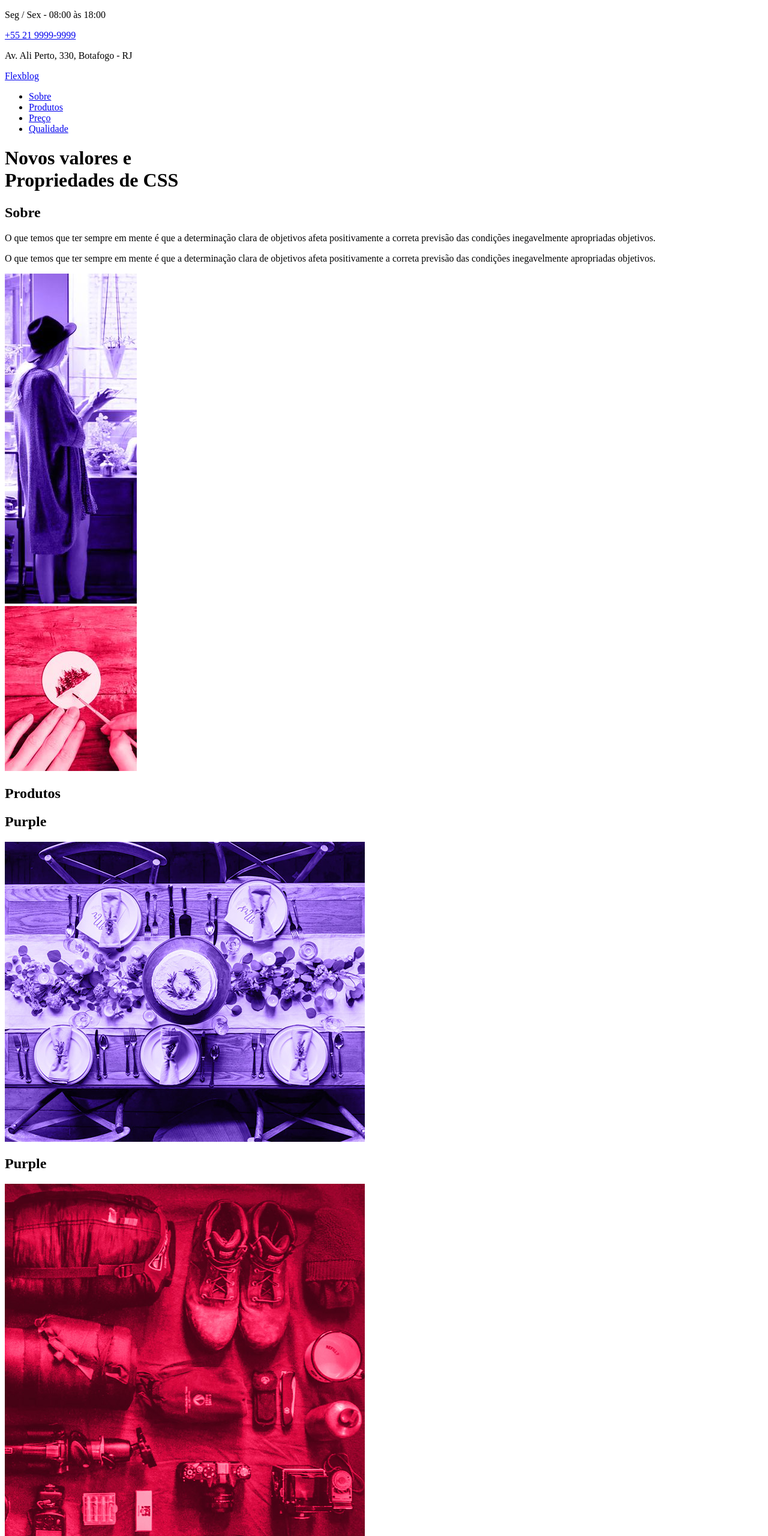
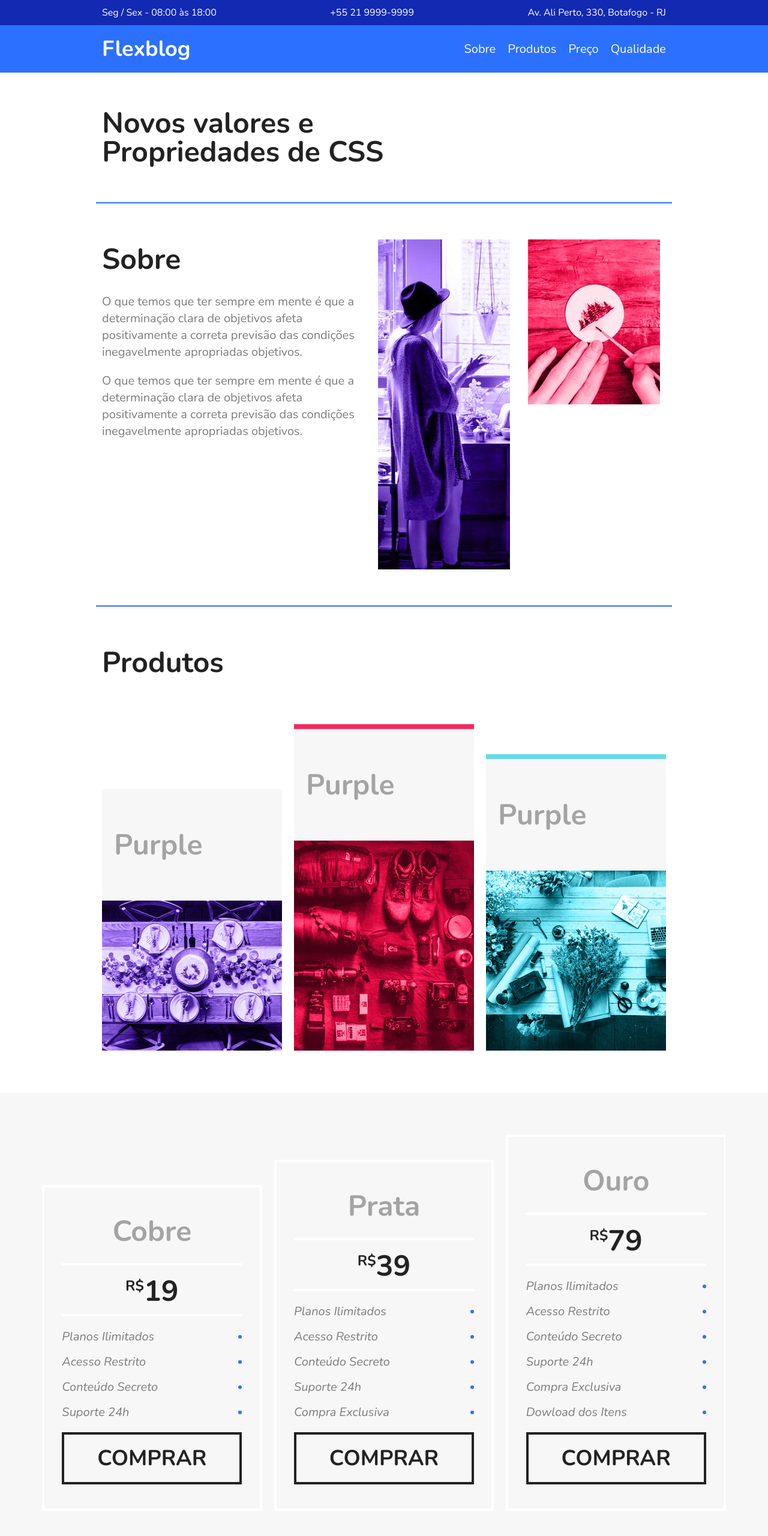
Before and after one commit to emanuellyogg/flexblog-curso-flexbox, a plain HTML site: page index.html in a window 1280 px wide. Shown: the top 2560 px of the page at 60% size. Drawn offline with nearby package versions, Linux system fonts and the light colour scheme.

Commit message:
style: aplicado estilo flexbox

```diff
--- a/css/style.css
+++ b/css/style.css
@@ -0,0 +1,411 @@
+body,
+h1,
+h2,
+p,
+ul,
+li,
+a {
+  margin: 0px;
+  padding: 0px;
+}
+
+body {
+  font-family: "Nunito", Arial, Helvetica, sans-serif;
+  color: #222222;
+}
+
+ul {
+  list-style: none;
+}
+
+a {
+  text-decoration: none;
+}
+
+img {
+  display: block;
+  max-width: 100%; /*Aqui vai fazer a imagem aumentar até o seu limite de qualidade e vai diminuir conforme o tam da tela*/
+}
+
+* {
+  box-sizing: border-box;
+}
+
+/* Superinfo */
+
+.superinfo-bg {
+  background: #122ab2;
+  color: white;
+}
+
+.superinfo {
+  max-width: 960px;
+  margin: 0 auto;
+  display: flex;
+  justify-content: space-between;
+  flex-wrap: wrap;
+  padding-top: 10px;
+}
+
+.superinfo p,
+.superinfo a {
+  margin: 0 10px 10px 10px;
+}
+
+.superinfo a {
+  color: white;
+}
+
+/* Menu */
+
+.menu-bg {
+  background: #2c70ff;
+}
+
+.menu {
+  max-width: 960px;
+  margin: 0 auto;
+  padding: 15px 0;
+  display: flex;
+  flex-wrap: wrap;
+  justify-content: space-between;
+  align-items: center;
+}
+
+.menu a {
+  color: white;
+}
+
+.menu-logo a {
+  font-size: 2.25em;
+  font-weight: bold;
+  margin: 0 10px;
+}
+
+.menu-nav ul {
+  display: flex;
+  flex-wrap: wrap;
+}
+
+.menu-nav a {
+  font-size: 1.25em;
+  display: block;
+  padding: 10px;
+}
+
+.menu-nav a:hover {
+  color: #122ab2;
+}
+
+/* Introdução  */
+
+.introducao {
+  font-size: 3em;
+  line-height: 1;
+  max-width: 960px;
+  margin: 0 auto;
+  padding: 60px 10px;
+}
+
+/* Sobre */
+
+.sobre {
+  border-top: 2px solid #2c70ff;
+  border-bottom: 2px solid #2c70ff;
+  max-width: 960px;
+  margin: 0 auto;
+  padding: 60px 0;
+  display: flex;
+  flex-wrap: wrap;
+}
+
+.sobre-info {
+  flex: 2 1 300px;
+  margin: 0 10px;
+}
+
+.sobre-info h1 {
+  font-size: 3em;
+  margin-bottom: 0.5em;
+}
+
+.sobre-info p {
+  font-size: 1.25em;
+  line-height: 1.4;
+  margin-bottom: 1em;
+  color: #7c7c7c;
+}
+
+.sobre-img {
+  flex: 1 1 160px;
+  margin: 0 10px;
+}
+
+/* Produtos */
+
+.produtos {
+  max-width: 960px;
+  margin: 60px auto;
+}
+
+.produtos h1 {
+  font-size: 3em;
+  margin: 0 10px 60px 10px;
+}
+
+.produtos-container {
+  display: flex;
+  flex-wrap: wrap;
+  align-items: flex-end;
+}
+
+.produtos-item {
+  flex: 1 1 175px;
+  margin: 10px;
+}
+
+.produtos-item h2 {
+  font-size: 3em;
+  color: #a4a4a4;
+  background: #f7f7f7;
+  padding: 60px 20px;
+}
+
+.puple {
+  border-top: 8px solid #ae81ff;
+}
+
+.pink {
+  border-top: 8px solid #f9265e;
+}
+
+.blue {
+  border-top: 8px solid #66d9eb;
+}
+
+/* Preco */
+
+.preco {
+  background: #f7f7f7;
+  padding: 60px;
+  display: flex;
+  flex-wrap: wrap;
+  align-items: flex-end;
+}
+
+.preco-item {
+  flex: 1 1 260px;
+  border: 4px solid white;
+  padding: 20px;
+  margin: 10px;
+}
+
+.preco-item h2 {
+  font-size: 3em;
+  color: #a4a4a4;
+  text-align: center;
+  margin-top: 20px;
+}
+
+.preco-item span {
+  max-width: 300px;
+  margin: 20px auto;
+  display: block;
+  font-size: 3em;
+  text-align: center;
+  font-weight: bold;
+  padding: 10px 0 5px 0;
+  border-top: 4px solid white;
+  border-bottom: 4px solid white;
+}
+
+/* tamanho do R$ RELATIVO a raiz */
+.preco-item sup {
+  font-size: 1.5rem;
+}
+
+.preco-item ul {
+  max-width: 300px;
+  margin: 20px auto;
+  font-size: 1.25em;
+  font-style: italic;
+  color: #7c7c7c;
+}
+
+.preco-item li {
+  display: flex;
+  justify-content: space-between;
+  align-items: center;
+  margin-bottom: 15px;
+}
+
+/* criando a bolinha azul */
+.preco-item li::after {
+  content: "";
+  display: block;
+  width: 6px;
+  height: 6px;
+  background: #2c70ff;
+  border-radius: 50%;
+}
+
+.preco-item a {
+  max-width: 300px;
+  display: block;
+  margin: 20px auto;
+  border: 4px solid;
+  color: #222222;
+  text-transform: uppercase;
+  font-weight: bold;
+  font-size: 2.25em;
+  padding: 15px 0;
+  text-align: center;
+}
+
+@media (max-width: 800px) {
+  .preco {
+    padding-left: 10px;
+    padding-right: 10px;
+  }
+
+  /* alterar a ordem dos preços quando a tela for menor que 800px */
+  .preco .preco-item:nth-child(3) {
+    order: -2;
+  }
+
+  .preco .preco-item:nth-child(2) {
+    order: -1;
+  }
+}
+
+/* Qualidade */
+
+.qualidade {
+  max-width: 960px;
+  margin: 60px auto;
+  display: flex;
+  flex-wrap: wrap;
+}
+
+.qualidade-item {
+  flex: 1 1 300px;
+  margin: 20px 10px;
+}
+
+.qualidade-item h2 {
+  font-size: 2.25em;
+  color: #a4a4a4;
+  margin-bottom: 20px;
+}
+
+.qualidade-item h2::before {
+  content: "";
+  display: inline-block;
+  width: 8px;
+  height: 30px;
+  margin-right: 10px;
+}
+
+/* intercalar as coisas de 3 em 3 */
+.qualidade-item:nth-of-type(3n + 1) h2::before {
+  background: #ae81ff;
+}
+
+.qualidade-item:nth-of-type(3n + 2) h2::before {
+  background: #f9265e;
+}
+
+.qualidade-item:nth-of-type(3n + 3) h2::before {
+  background: #66d9eb;
+}
+
+.qualidade-item p {
+  font-size: 1.25em;
+  line-height: 1.4;
+  color: #7c7c7c;
+}
+
+/* Newsletter */
+
+.newsletter {
+  background: #f7f7f7;
+  /* calc para fazer que o conteúdo sempre esteja alinhado com o layout do site 960px */
+  padding: 60px calc((100% - 960px) / 2);
+  display: flex;
+  flex-wrap: wrap;
+}
+
+.newsletter-info {
+  flex: 1 1 240px;
+  margin: 0 10px;
+}
+
+.newsletter-info h1 {
+  font-size: 3em;
+  color: #a4a4a4;
+}
+
+.newsletter-info p {
+  font-size: 1.25em;
+  font-style: italic;
+  max-width: 230px;
+  color: #7c7c7c;
+  margin-bottom: 10px;
+}
+
+.newsletter-form {
+  flex: 2 1 260px;
+  margin: 0 10px;
+  align-self: center;
+  display: flex;
+  flex-wrap: wrap;
+}
+
+.newsletter-form input {
+  flex: 3 1 260px;
+  font-size: 1.25em;
+  color: #7c7c7c;
+  font-style: italic;
+  font-family: "Nunito", Arial, Helvetica, sans-serif;
+  border: 4px solid #2c70ff;
+  background: transparent;
+  padding: 15px 10px;
+  margin: 0px;
+  border-radius: 0px;
+}
+
+.newsletter-form button {
+  flex: 1 1 260px;
+  font-family: "Nunito", Arial, Helvetica, sans-serif;
+  font-size: 2.25em;
+  font-weight: bold;
+  text-transform: uppercase;
+  background: #2c70ff;
+  color: white;
+  margin: 0px;
+  cursor: pointer;
+  border: 0px;
+  padding: 15px 10px;
+}
+
+@media (max-width: 600px) {
+  .newsletter-form button {
+    font-size: 1.5em;
+  }
+}
+
+/* Footer */
+
+.footer {
+  height: 200px;
+  display: flex;
+  background: #2c70ff;
+  align-items: center;
+}
+
+.footer p {
+  flex: 1;
+  text-align: center;
+  font-size: 2.25em;
+  color: #122ab2;
+}
--- a/index.html
+++ b/index.html
@@ -1,18 +1,18 @@
 <!DOCTYPE html>
 <html lang="en">
+
 <head>
   <meta charset="UTF-8" />
   <meta http-equiv="X-UA-Compatible" content="IE=edge" />
   <meta name="viewport" content="width=device-width, initial-scale=1.0" />
   <link rel="preconnect" href="https://fonts.googleapis.com" />
   <link rel="preconnect" href="https://fonts.gstatic.com" crossorigin />
-    <link
-      href="https://fonts.googleapis.com/css2?family=Nunito:ital,wght@0,400;0,700;1,400&display=swap"
-      rel="stylesheet"
-    />
+  <link href="https://fonts.googleapis.com/css2?family=Nunito:ital,wght@0,400;0,700;1,400&display=swap"
+    rel="stylesheet" />
   <link rel="stylesheet" href="css/style.css" />
   <title>Flexblog</title>
 </head>
+
 <body>
   <div class="superinfo-bg">
     <div class="superinfo">
@@ -28,7 +28,7 @@
         <a href="#">Flexblog</a>
       </div>
 
-        <nav>
+      <nav class="menu-nav">
         <ul>
           <li><a href="#sobre">Sobre</a></li>
           <li><a href="#produtos">Produtos</a></li>
@@ -56,10 +56,10 @@
       </p>
     </div>
 
-      <div>
+    <div class="sobre-img">
       <img src="img/sobre1.jpg" alt="Sobre 1" />
     </div>
-      <div>
+    <div class="sobre-img">
       <img src="img/sobre2.jpg" alt="Sobre 2" />
     </div>
   </section>
@@ -193,4 +193,5 @@
     <p>FlexBlog © Todos os direitos reservados.</p>
   </footer>
 </body>
+
 </html>
```
Lines whose indentation alone changed are shown as unchanged.
